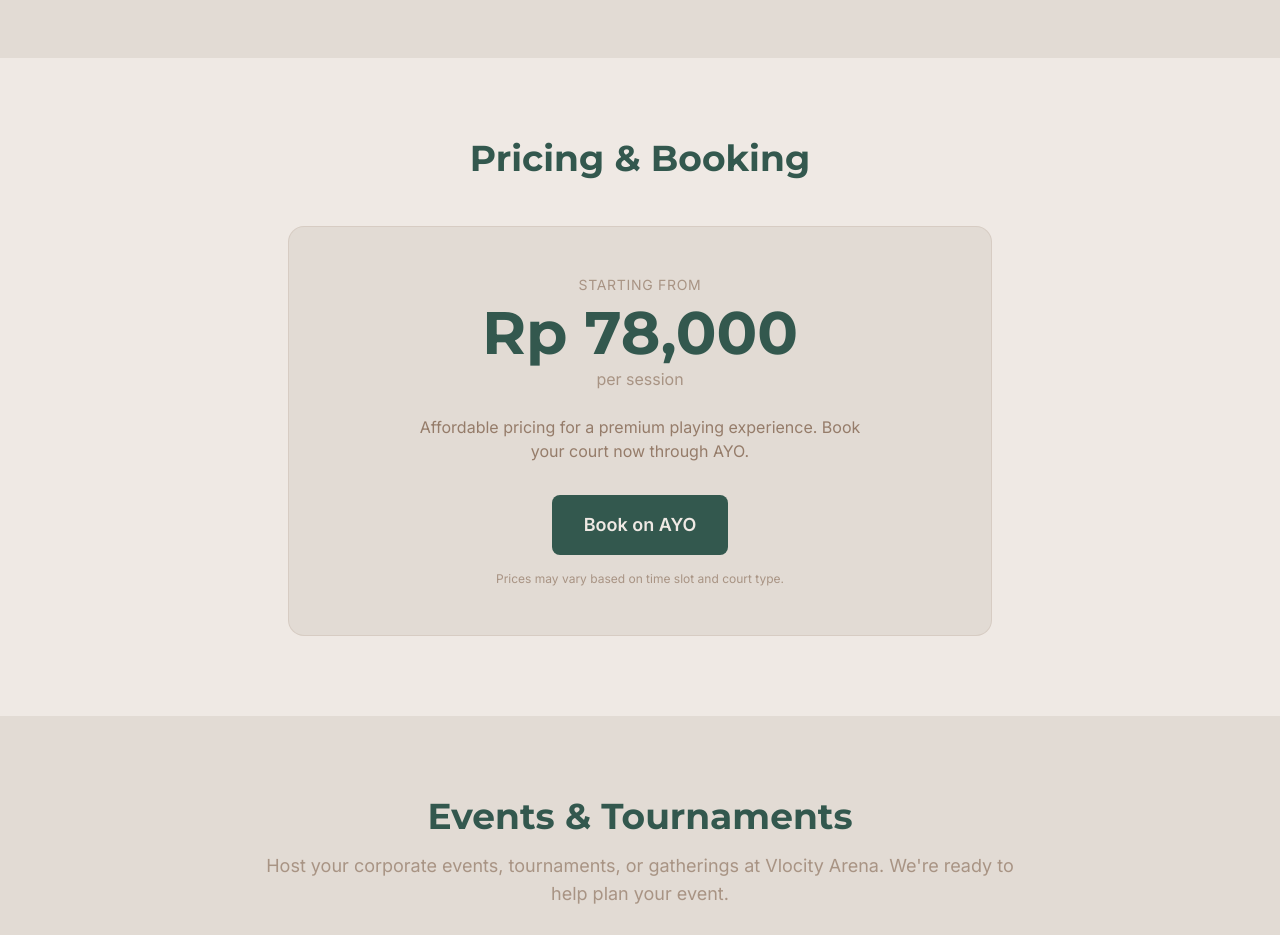
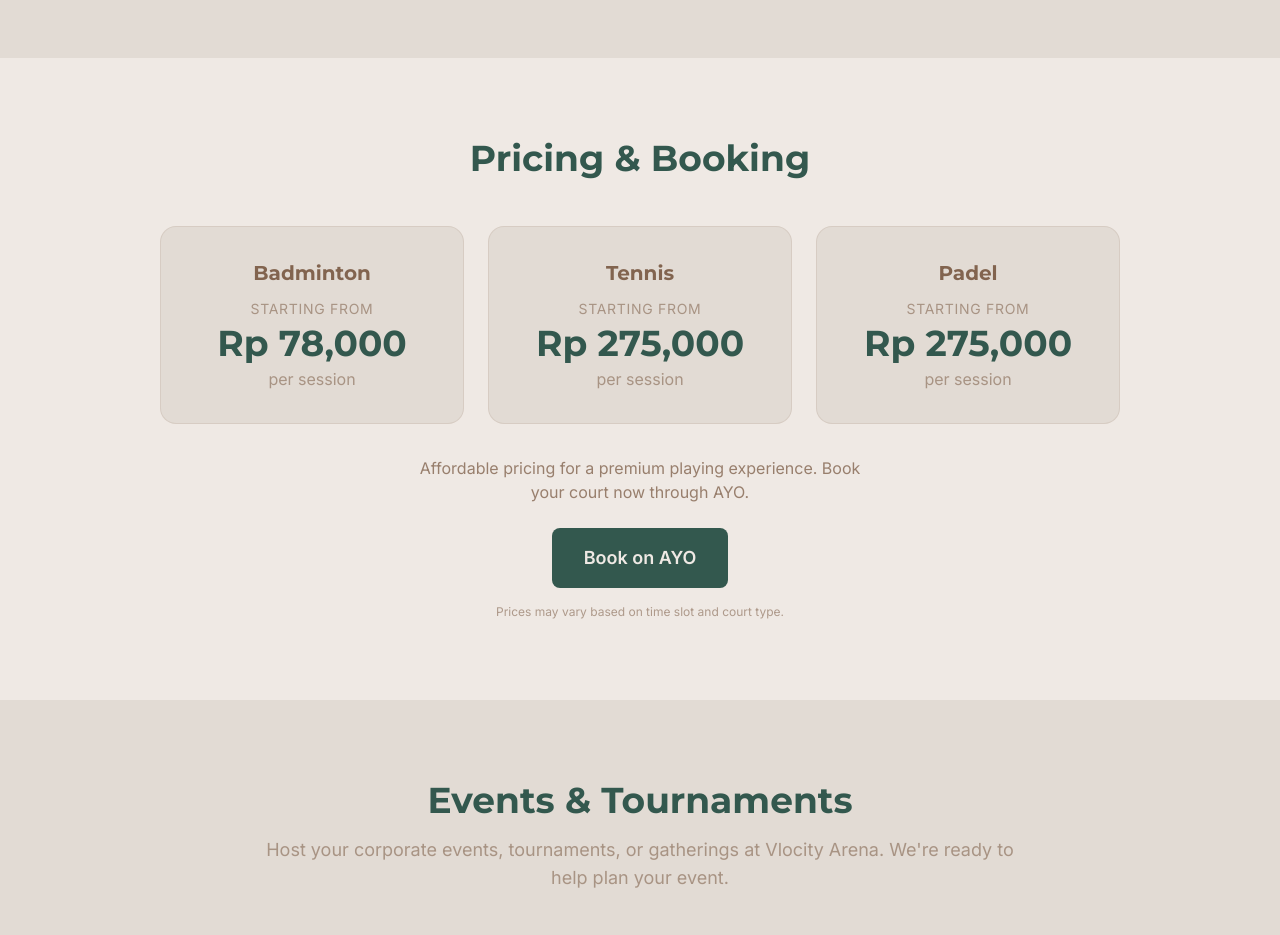
Before and after one commit to cviali/vlocity-site, a Next.js app: page /en in a window 1280 px wide. Shown: the part 3120-4055 px from the top of the page. Built offline with nearby package versions, Linux system fonts and the light colour scheme.

Commit message:
feat: split pricing for each court

```diff
--- a/messages/en.json
+++ b/messages/en.json
@@ -82,8 +82,21 @@
     "pricing": {
         "sectionTitle": "Pricing & Booking",
         "startingFrom": "Starting from",
-        "price": "Rp 78,000",
         "perSession": "per session",
+        "sports": {
+            "badminton": {
+                "name": "Badminton",
+                "price": "Rp 78,000"
+            },
+            "tennis": {
+                "name": "Tennis",
+                "price": "Rp 275,000"
+            },
+            "padel": {
+                "name": "Padel",
+                "price": "Rp 275,000"
+            }
+        },
         "description": "Affordable pricing for a premium playing experience. Book your court now through AYO.",
         "cta": "Book on AYO",
         "note": "Prices may vary based on time slot and court type."
--- a/messages/id.json
+++ b/messages/id.json
@@ -82,8 +82,21 @@
     "pricing": {
         "sectionTitle": "Harga & Booking",
         "startingFrom": "Mulai dari",
-        "price": "Rp 78.000",
         "perSession": "per sesi",
+        "sports": {
+            "badminton": {
+                "name": "Badminton",
+                "price": "Rp 78.000"
+            },
+            "tennis": {
+                "name": "Tenis",
+                "price": "Rp 275.000"
+            },
+            "padel": {
+                "name": "Padel",
+                "price": "Rp 275.000"
+            }
+        },
         "description": "Harga terjangkau untuk pengalaman bermain premium. Booking lapangan Anda sekarang melalui AYO.",
         "cta": "Booking di AYO",
         "note": "Harga dapat bervariasi berdasarkan waktu dan jenis lapangan."
--- a/src/components/Pricing.tsx
+++ b/src/components/Pricing.tsx
@@ -1,25 +1,42 @@
 import type { Dictionary } from "@/app/[locale]/dictionaries";
 
 const BOOKING_URL = "https://ayo.co.id/v/vlocity-arena";
+const sportKeys = ["badminton", "tennis", "padel"] as const;
 
 export default function Pricing({ dict }: { dict: Dictionary }) {
     return (
         <section id="pricing" className="bg-navy py-20">
-            <div className="mx-auto max-w-3xl px-4 text-center sm:px-6 lg:px-8">
+            <div className="mx-auto max-w-5xl px-4 text-center sm:px-6 lg:px-8">
                 <h2 className="font-heading text-3xl font-bold text-electric sm:text-4xl">
                     {dict.pricing.sectionTitle}
                 </h2>
 
-                <div className="mt-12 rounded-2xl border border-white-10 bg-warm-grey p-8 sm:p-12">
-                    <p className="text-sm uppercase tracking-wider text-white-60">
+                <div className="mt-12 grid gap-6 sm:grid-cols-3">
+                    {sportKeys.map((key) => {
+                        const sport = dict.pricing.sports[key];
+                        return (
+                            <div
+                                key={key}
+                                className="rounded-2xl border border-white-10 bg-warm-grey p-6 sm:p-8"
+                            >
+                                <h3 className="font-heading text-xl font-bold">
+                                    {sport.name}
+                                </h3>
+                                <p className="mt-3 text-sm uppercase tracking-wider text-white-60">
                                     {dict.pricing.startingFrom}
                                 </p>
-                    <div className="mt-2 font-heading text-5xl font-bold text-neon sm:text-6xl">
-                        {dict.pricing.price}
+                                <div className="mt-1 font-heading text-3xl font-bold text-neon sm:text-4xl">
+                                    {sport.price}
                                 </div>
-                    <p className="mt-1 text-white-60">{dict.pricing.perSession}</p>
+                                <p className="mt-1 text-white-60">
+                                    {dict.pricing.perSession}
+                                </p>
+                            </div>
+                        );
+                    })}
+                </div>
 
-                    <p className="mx-auto mt-6 max-w-md text-white-80">
+                <p className="mx-auto mt-8 max-w-md text-white-80">
                     {dict.pricing.description}
                 </p>
 
@@ -27,14 +44,13 @@ export default function Pricing({ dict }: { dict: Dictionary }) {
                     href={BOOKING_URL}
                     target="_blank"
                     rel="noopener noreferrer"
-                        className="mt-8 inline-block rounded-lg bg-electric px-8 py-4 text-lg font-semibold text-navy transition-colors hover:bg-electric/90"
+                    className="mt-6 inline-block rounded-lg bg-electric px-8 py-4 text-lg font-semibold text-navy transition-colors hover:bg-electric/90"
                 >
                     {dict.pricing.cta}
                 </a>
 
                 <p className="mt-4 text-xs text-white-60">{dict.pricing.note}</p>
             </div>
-            </div>
         </section>
     );
 }
```
Lines whose indentation alone changed are shown as unchanged.
